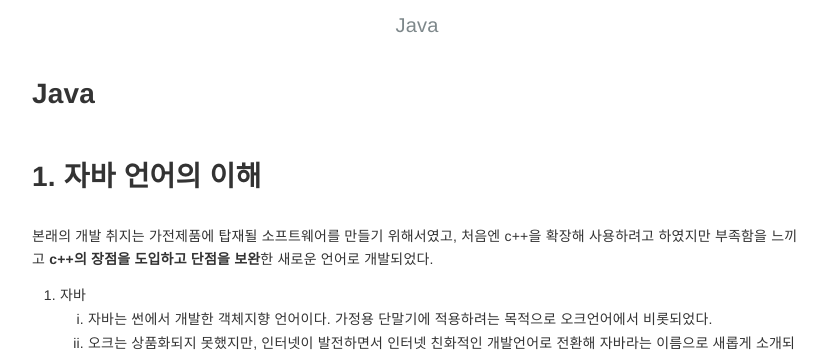
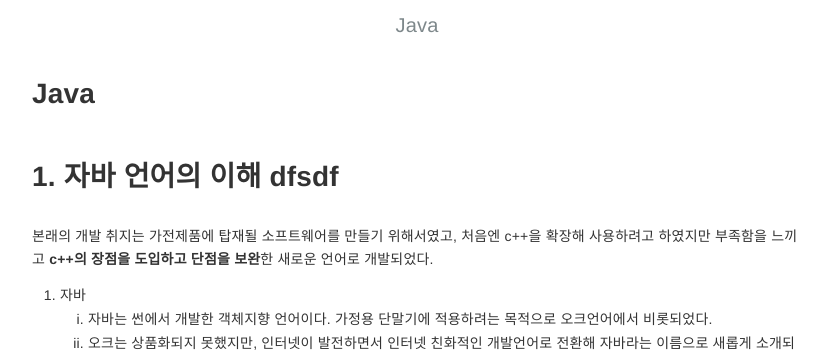
Before and after one commit to jwk061214/java_blog, a Jekyll site: the page built from _posts/2022-01-23-java.md, in a window 1280 px wide. Shown: the top 355 px of the page, without its empty margins (223-1051 px from the left). Built offline with Jekyll 4.4.1, drawn with Linux system fonts in a browser that asks for light colours.

Commit message:
post 수정

```diff
--- a/_posts/2022-01-23-java.md
+++ b/_posts/2022-01-23-java.md
@@ -6,7 +6,7 @@ category: java
 layout: post
 ---
 
-# 1. 자바 언어의 이해
+# 1. 자바 언어의 이해   dfsdf
 본래의  개발 취지는 가전제품에 탑재될 소프트웨어를 만들기 위해서였고, 처음엔 c++을 확장해 사용하려고 하였지만 부족함을 느끼고 **c++의 장점을 도입하고 단점을 보완**한 새로운 언어로 개발되었다.
 1. 자바
     1. 자바는 썬에서 개발한 객체지향 언어이다. 가정용 단말기에 적용하려는 목적으로 오크언어에서 비롯되었다.
```
Also changed, not shown: _posts/2022-02-06-git copy.md (renamed from _posts/2022-02-06-git.md, +3 -0 lines), 1 other file.
